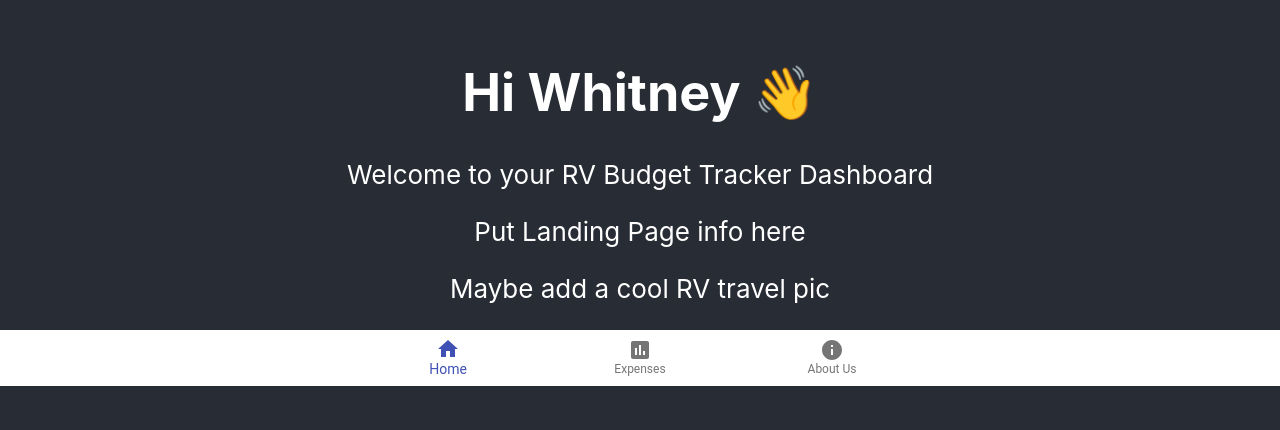
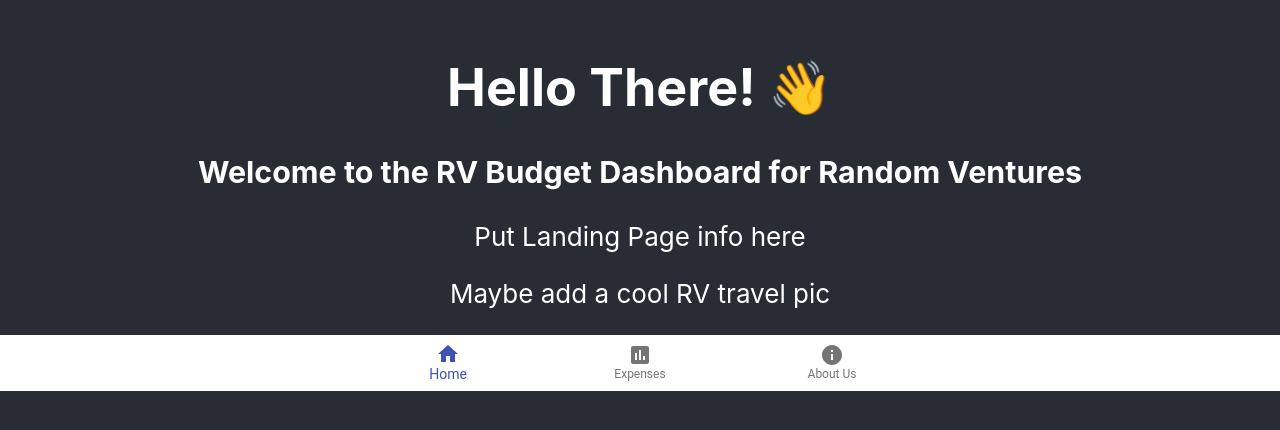
Before and after one commit to whitwong/rv-budget-tracker, a React (Create React App) app in the folder client/: page / in a window 1280 px wide. Shown: the part 194-624 px from the top of the page. Built offline with nearby package versions, Linux system fonts and the light colour scheme.

Commit message:
Minor text changes.

```diff
--- a/client/src/pages/LandingPage.jsx
+++ b/client/src/pages/LandingPage.jsx
@@ -5,8 +5,8 @@ const LandingPage = () => {
   return(
     <div className="LandingPage">
 
-      <h1>Hi Whitney <span role="img" aria-label="wave-hand" >👋</span></h1>
-      <p>Welcome to your RV Budget Tracker Dashboard</p>
+      <h1>Hello There! <span role="img" aria-label="wave-hand" >👋</span></h1>
+      <h3>Welcome to the RV Budget Dashboard for Random Ventures</h3>
 
       <p>Put Landing Page info here</p>
       <p>Maybe add a cool RV travel pic</p>
```
